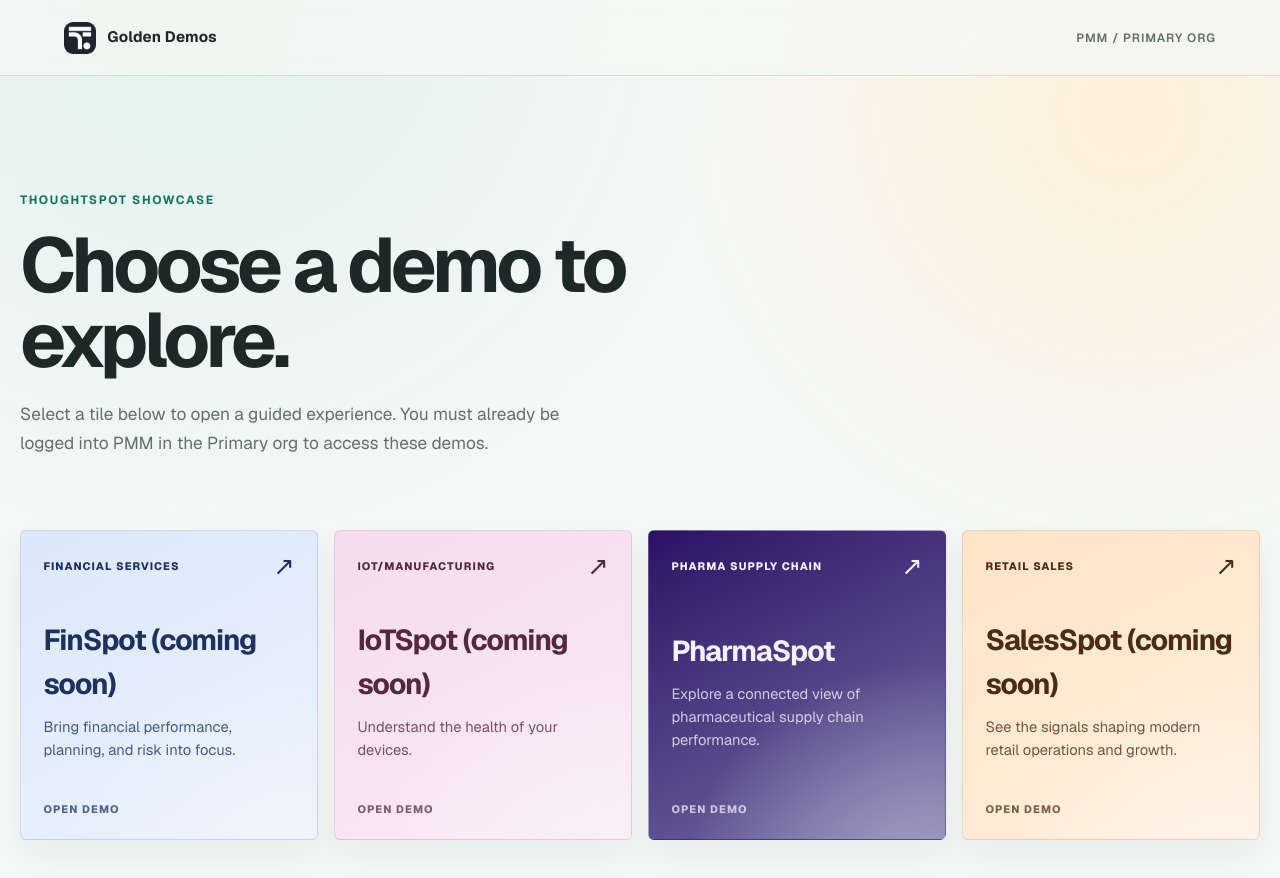
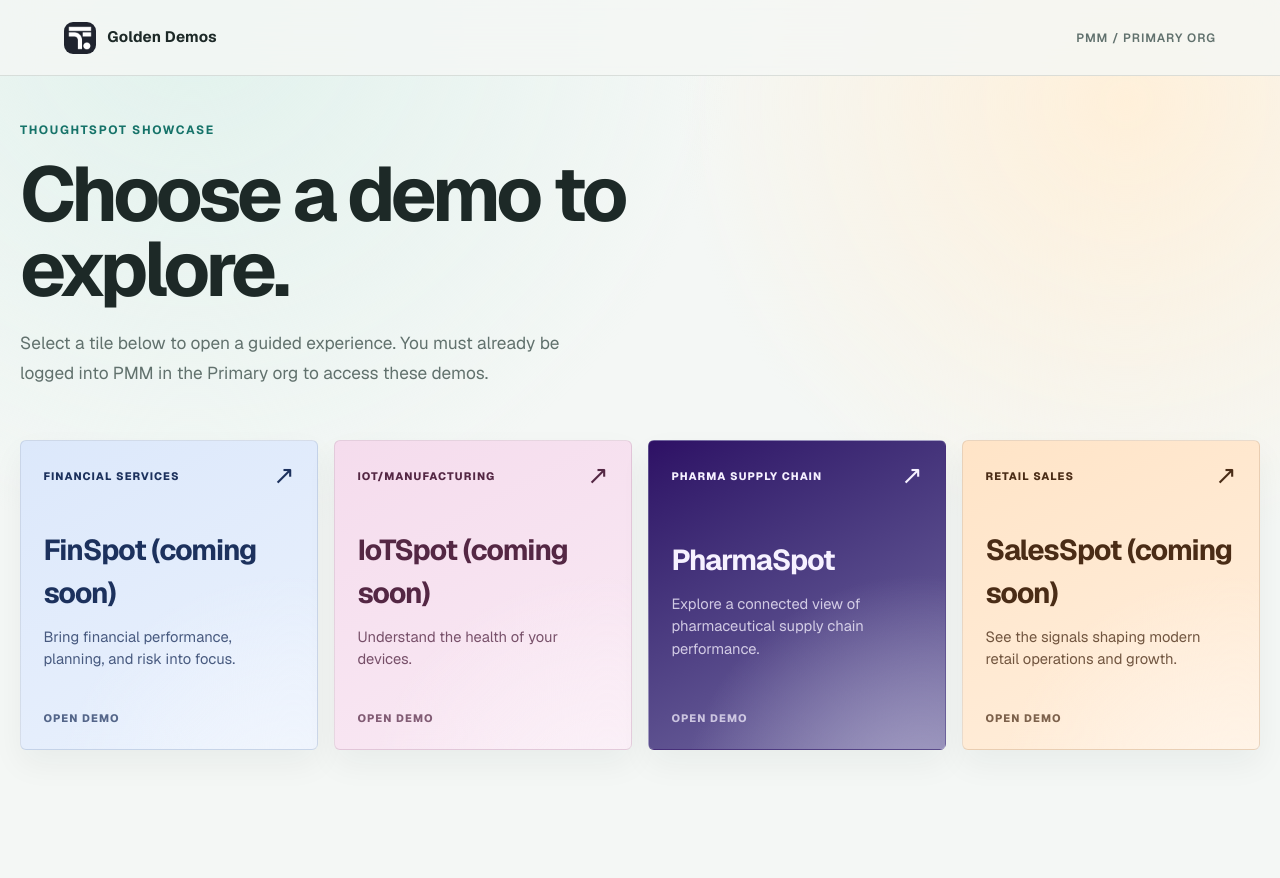
Before and after one commit to thoughtspot/tse-golden-demos, a Next.js app: page / in a window 1280 px wide. Shown: the top 878 px of the page. After the commit the page ends 846 px from the top, so only its background shows below. Built offline with nearby package versions, Linux system fonts and the light colour scheme.

Commit message:
Removing some extra space at the top.

```diff
--- a/app/globals.css
+++ b/app/globals.css
@@ -76,12 +76,12 @@
 .page-content {
   width: min(100% - 2.5rem, 1440px);
   margin: 0 auto;
-  padding: clamp(4.5rem, 9vw, 8rem) 0 6rem;
+  padding: clamp(2rem, 3.5vw, 3.25rem) 0 6rem;
 }
 
 .intro {
   max-width: 700px;
-  margin-bottom: 4.5rem;
+  margin-bottom: 3.25rem;
 }
 
 .eyebrow {
@@ -223,7 +223,7 @@
   }
   .page-content {
     width: min(100% - 2rem, 1440px);
-    padding-top: 4rem;
+    padding-top: 1.75rem;
   }
   .intro {
     margin-bottom: 3rem;
```
